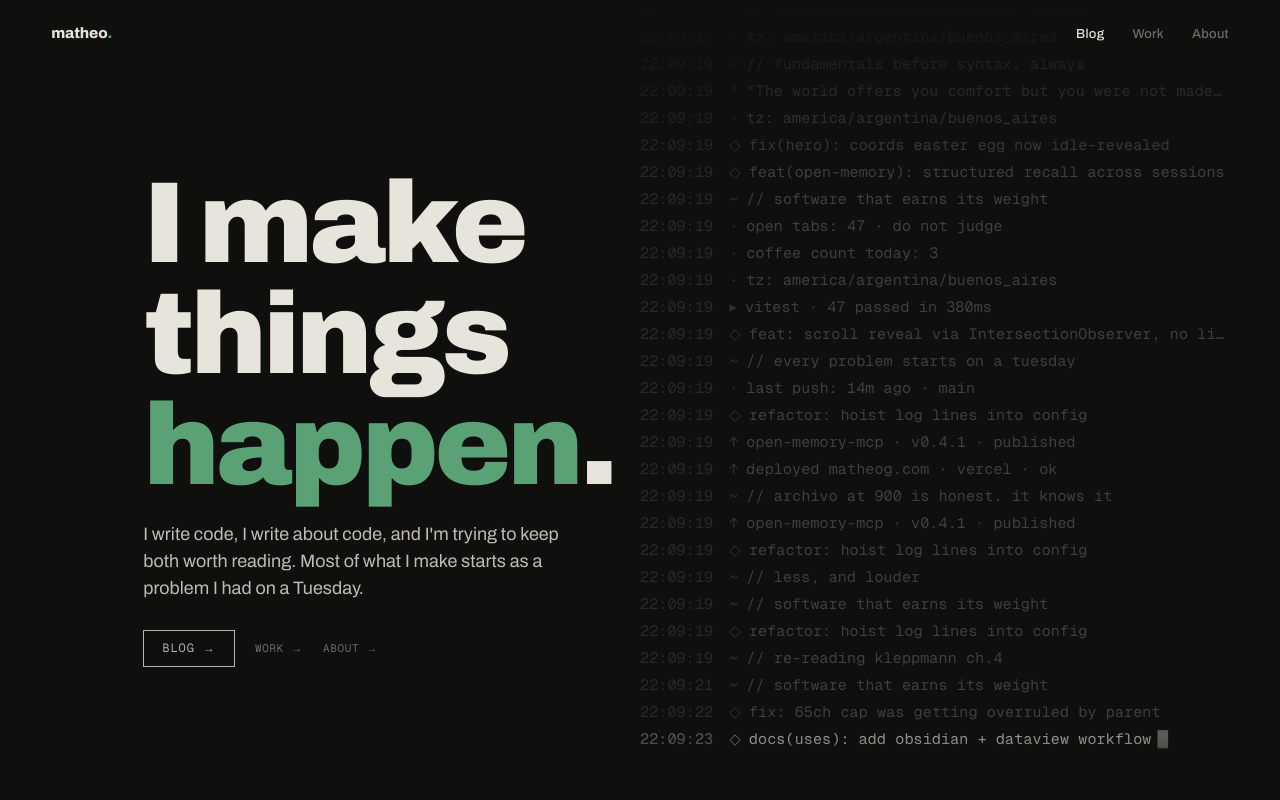
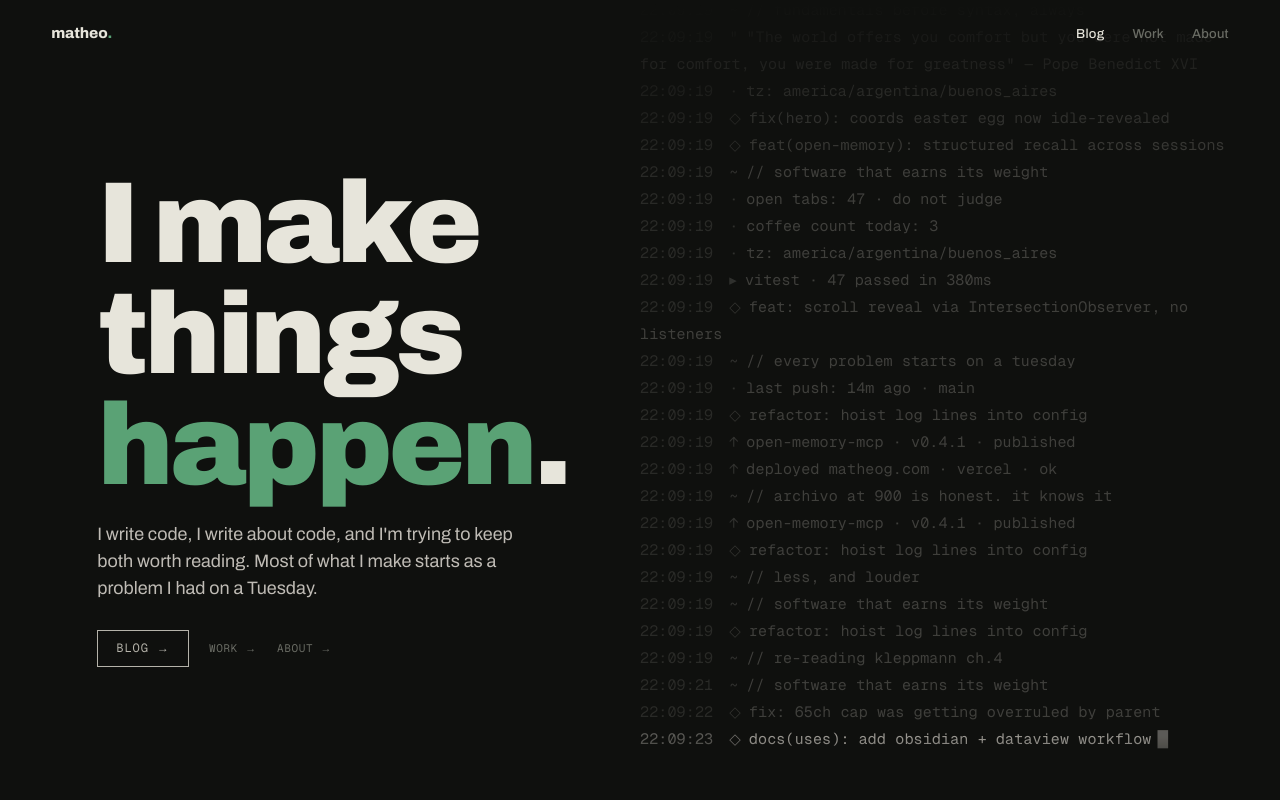
Before and after one commit to Sucu-Syndicate/silverline-portfolio, a Next.js app: page / in a window 1280 px wide. Shown: the top 800 px of the page. Built offline with nearby package versions, Linux system fonts and the light colour scheme.

Commit message:
[PTASK-007] Hero: text centered in column (not slammed right); terminal lines wrap instead of ellipsis

```diff
--- a/app/globals.css
+++ b/app/globals.css
@@ -131,7 +131,7 @@ a { color: inherit; text-decoration: none; }
   align-items: center;
 }
 
-.hero-left { position: relative; z-index: 2; justify-self: end; }
+.hero-left { position: relative; z-index: 2; justify-self: center; }
 
 .hero-eyebrow {
   font-family: var(--font-mono);
@@ -233,9 +233,8 @@ a { color: inherit; text-decoration: none; }
   overflow-anchor: none;
 }
 .hero-log .line {
-  white-space: nowrap;
-  overflow: hidden;
-  text-overflow: ellipsis;
+  white-space: normal;
+  word-break: break-word;
   display: block;
   animation: lineIn 360ms cubic-bezier(0.16, 1, 0.3, 1) both;
   color: inherit;
```
